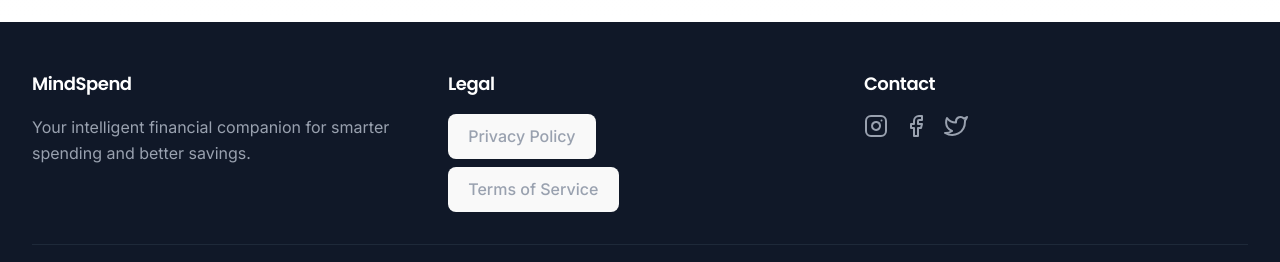
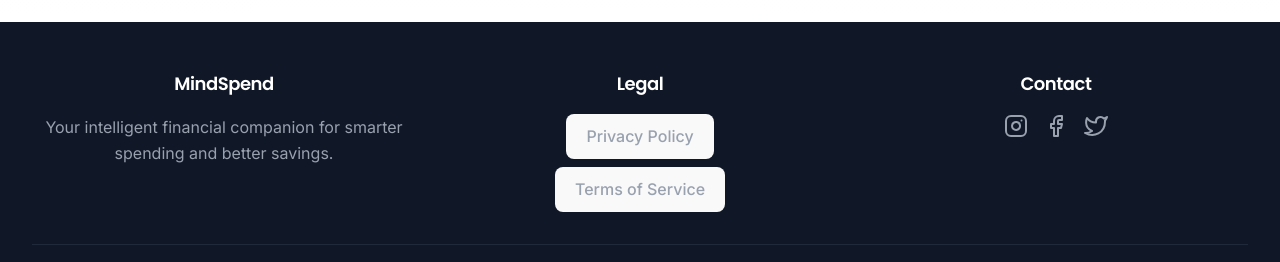
Before and after one commit to NothingADSR123/Code4orce_MIT, a React (Vite) app in the folder kachda frontend/: page / in a window 1280 px wide. Shown: the part 2050-2312 px from the top of the page. Built offline with nearby package versions, Linux system fonts and the light colour scheme; no server answers.

Commit message:
Center footer

```diff
--- a/kachda frontend/src/pages/Homepage.jsx
+++ b/kachda frontend/src/pages/Homepage.jsx
@@ -390,7 +390,7 @@ const Home = () => {
 >
   <div className="max-w-7xl mx-auto px-4 sm:px-6 lg:px-8">
     <motion.div
-            className="grid grid-cols-1 md:grid-cols-3 gap-8"
+      className="grid grid-cols-1 md:grid-cols-3 gap-8 text-center" // Added 'text-center'
       variants={containerVariants}
       initial="hidden"
       whileInView="visible"
@@ -426,7 +426,7 @@ const Home = () => {
       <motion.div variants={itemVariants}>
         <h3 className="text-lg font-semibold mb-4 font-['Poppins'] tracking-tight">Contact</h3>
 
-  <div className="flex space-x-4">
+        <div className="flex justify-center space-x-4"> {/* Added 'justify-center' */}
           {/* Instagram Icon */}
           <FiInstagram className="text-gray-400 text-2xl hover:text-[#E4405F]" />
 
@@ -439,7 +439,7 @@ const Home = () => {
       </motion.div>
     </motion.div>
     <motion.div
-            className="mt-8 pt-8 border-t border-gray-800 text-center text-gray-400"
+      className="mt-8 pt-8 border-t border-gray-800 text-center text-gray-400" // Added 'text-center'
       initial={{ opacity: 0 }}
       whileInView={{ opacity: 1 }}
       transition={{ delay: 0.5 }}
@@ -449,6 +449,7 @@ const Home = () => {
     </motion.div>
   </div>
 </motion.footer>
+
     </motion.div>
   );
 };
```
Lines whose indentation alone changed are shown as unchanged.
